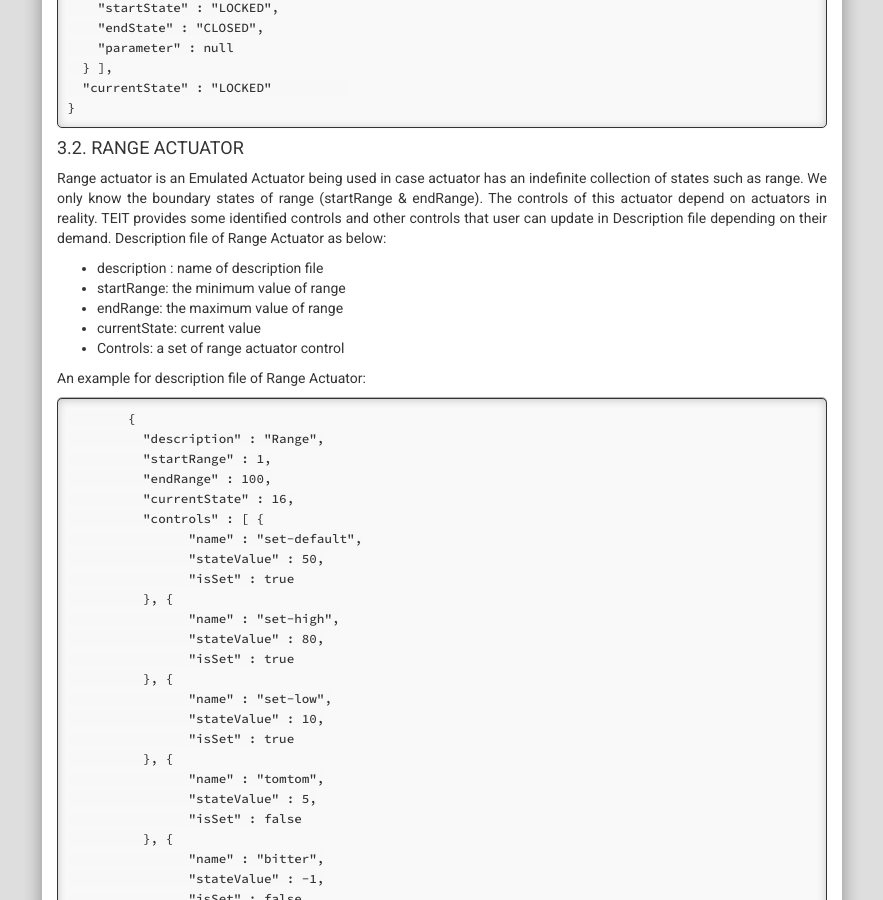
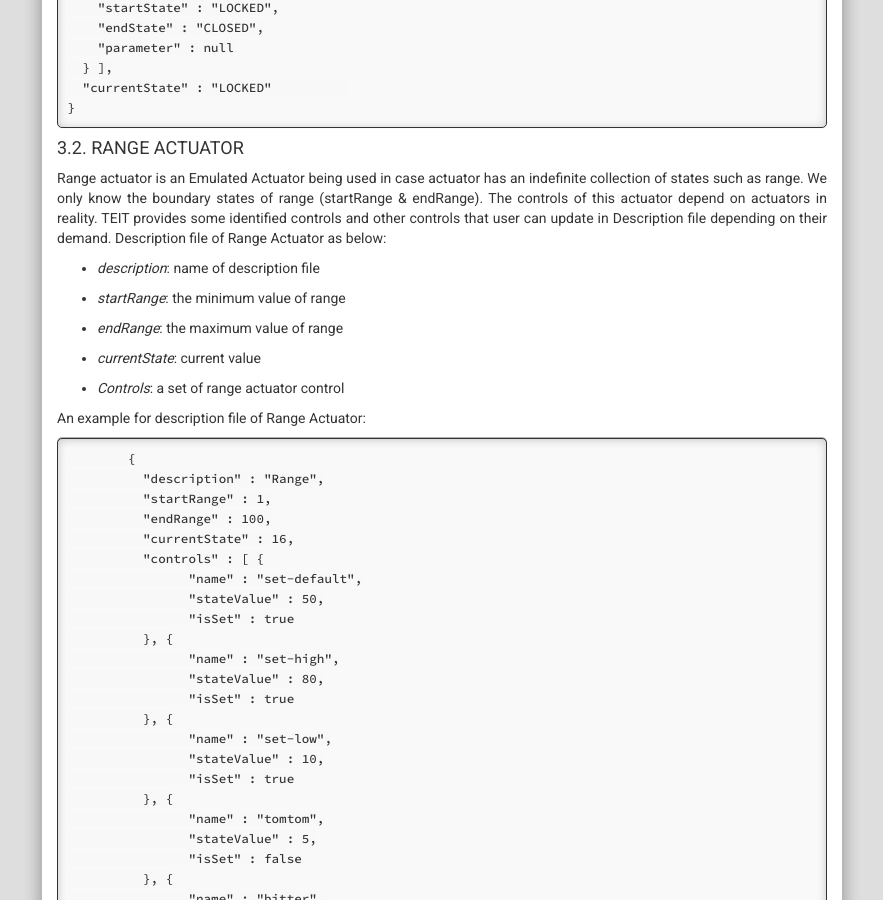
Before and after one commit to EllaPham/TEIT, a Jekyll site: the page built from _posts/2016-06-27-emulated-actuator.md, in a window 1280 px wide and 900 px high, scrolled down 3181 px. Shown: the whole window, without its empty margins (208-1091 px from the left). Built offline with Jekyll 4.4.1, drawn with Linux system fonts in a browser that asks for light colours.

```diff
--- a/_posts/2016-06-27-emulated-actuator.md
+++ b/_posts/2016-06-27-emulated-actuator.md
@@ -146,11 +146,15 @@ An example about  json file for door actuator  "actuator.data" as below:
 
 Range actuator is an Emulated Actuator being used in case actuator has an indefinite collection of states such as range. We only know the boundary states of range (startRange & endRange). The controls of this actuator depend on actuators in  reality. TEIT provides some identified controls  and other controls that user can update in Description file depending on their demand. Description file of Range Actuator as below:
 
-* description : name of description file
-* startRange: the minimum value of range
-* endRange: the maximum value of range
-* currentState: current value
-* Controls: a set of range actuator control
+* *description*: name of description file
+
+* *startRange*: the minimum value of range
+
+* *endRange*: the maximum value of range
+
+* *currentState*: current value
+
+* *Controls*: a set of range actuator control
 
 An example for description file of Range Actuator:
 
@@ -217,12 +221,12 @@ The following picture are the result when running “EmumActuator.jar”
 
 We have accomplished the basic flow of Emulated Actuator based on State machine. This Emulated Actuator is run by command line. Emulated Actuator provides user Generators in order to generate description file in Json format. Generators have implemented:
 
-* Enum Actuator
+* *Enum Actuator*
 
   * Switch Generator
 
   * Door Generator
 
-* Range Actuator
+* *Range Actuator*
 
 In future, we are implementing other Generators following user’s requirement.
```
